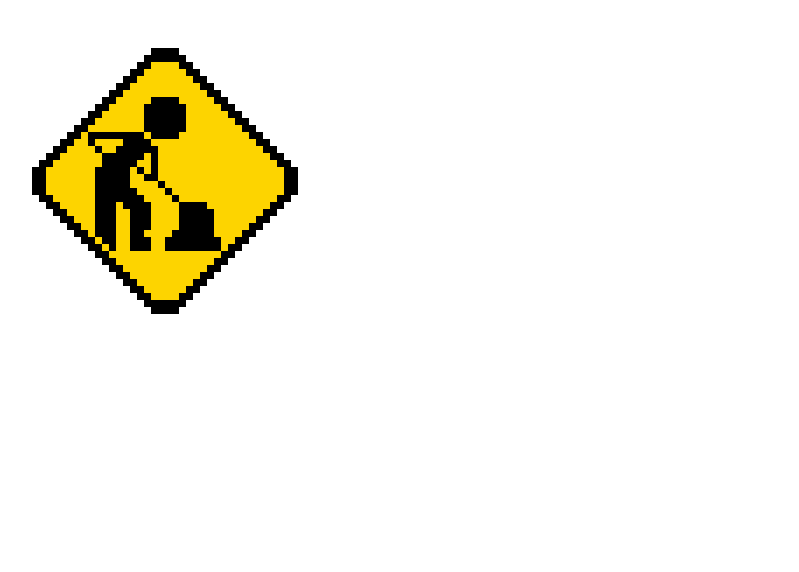
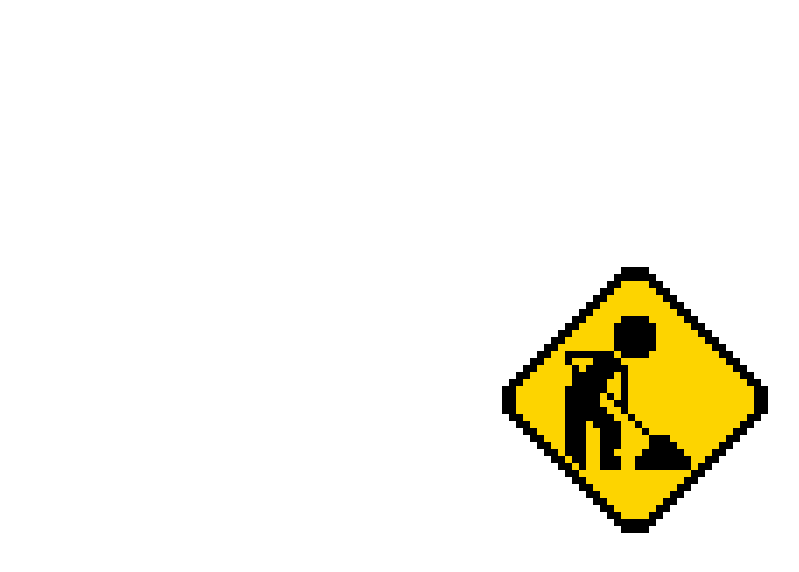
Before and after one commit to stephenlutz/construction, a plain HTML site: page index.html in a window 1280 px wide. Shown: the whole page, without its empty margins (16-815 px from the left). Drawn offline with nearby package versions, Linux system fonts and the light colour scheme.

Commit message:
Update style.css

```diff
--- a/style.css
+++ b/style.css
@@ -1,5 +1,12 @@
 body {
-  padding: 3em;
+  padding: 0;
+  margin: 0;
+  background-color: white;
+  height: 100vh;
+  width: 100vw;
+  display: flex;
+  justify-content: center;
+  align-items: center;
 }
 
 .construction:after {
@@ -15,11 +22,10 @@ body {
   z-index: -1;
 }
 .construction {
-  animation: work .375s steps(1, start) infinite;
+  animation: work 0.555s steps(1, start) infinite; /* slowed down animation - was 0.375s */
   font-size: 7px; /* pixel size */
   height: 1em;
   margin-bottom: 37em;
-  margin-left: 17em;
   position: relative;
   width: 1em;
 
@@ -38,360 +44,14 @@ body {
     2em   1em,
     3em   1em,
     4em   1em,
-    /* row 3 */
-    -2em  2em,
-    -1em  2em,
-    4em   2em,
-    5em   2em,
-    /* row 4 */
-    -3em  3em,
-    -2em  3em,
-    5em   3em,
-    6em   3em,
-    /* row 5 */
-    -4em  4em,
-    -3em  4em,
-    6em   4em,
-    7em   4em,
-    /* row 6 */
-    -5em  5em,
-    -4em  5em,
-    7em   5em,
-    8em   5em,
-    /* row 7 */
-    -6em  6em,
-    -5em  6em,
-    8em   6em,
-    9em   6em,
-    /* row 8 */
-    -7em  7em,
-    -6em  7em,
-    0     7em,
-    1em   7em,
-    2em   7em,
-    3em   7em,
-    9em   7em,
-    10em  7em,
-    /* row 9 */
-    -8em  8em,
-    -7em  8em,
-    -1em  8em,
-    0     8em,
-    1em   8em,
-    2em   8em,
-    3em   8em,
-    4em   8em,
-    10em  8em,
-    11em  8em,
-    /* row 10 */
-    -9em  9em,
-    -8em  9em,
-    -1em  9em,
-    0     9em,
-    1em   9em,
-    2em   9em,
-    3em   9em,
-    4em   9em,
-    11em  9em,
-    12em  9em,
-    /* row 11 */
-    -10em 10em,
-    -9em  10em,
-    -1em  10em,
-    0     10em,
-    1em   10em,
-    2em   10em,
-    3em   10em,
-    4em   10em,
-    12em  10em,
-    13em  10em,
-    /* row 12 */
-    -11em 11em,
-    -10em 11em,
-    -1em  11em,
-    0     11em,
-    1em   11em,
-    2em   11em,
-    3em   11em,
-    4em   11em,
-    13em  11em,
-    14em  11em,
-    /* row 13 */
-    -12em 12em,
-    -11em 12em,
-    -8em  12em,
-    -7em  12em,
-    -6em  12em,
-    -5em  12em,
-    -4em  12em,
-    -3em  12em,
-    -2em  12em,
-    0     12em,
-    1em   12em,
-    2em   12em,
-    3em   12em,
-    14em  12em,
-    15em  12em,
-    /* row 14 */
-    -13em 13em,
-    -12em 13em,
-    -8em  13em,
-    -4em  13em,
-    -3em  13em,
-    -2em  13em,
-    -1em  13em,
-    15em  13em,
-    16em  13em,
-    /* row 15 */
-    -14em 14em,
-    -13em 14em,
-    -7em  14em,
-    -5em  14em,
-    -4em  14em,
-    -3em  14em,
-    -2em  14em,
-    -1em  14em,
-    0     14em,
-    16em  14em,
-    17em  14em,
-    /* row 16 */
-    -15em 15em,
-    -14em 15em,
-    -7em  15em,
-    -6em  15em,
-    -5em  15em,
-    -4em  15em,
-    -3em  15em,
-    -2em  15em,
-    0     15em,
-    17em  15em,
-    18em  15em,
-    /* row 17 */
-    -16em 16em,
-    -15em 16em,
-    -7em  16em,
-    -6em  16em,
-    -5em  16em,
-    -4em  16em,
-    -3em  16em,
-    0     16em,
-    18em  16em,
-    19em  16em,
-    /* row 18 */
-    -17em 17em,
-    -16em 17em,
-    -8em  17em,
-    -7em  17em,
-    -6em  17em,
-    -5em  17em,
-    -4em  17em,
-    -3em  17em,
-    0     17em,
-    19em  17em,
-    20em  17em,
-    /* row 19 */
-    -17em 18em,
-    -16em 18em,
-    -8em  18em,
-    -7em  18em,
-    -6em  18em,
-    -5em  18em,
-    -4em  18em,
-    -2em  18em,
-    0     18em,
-    19em  18em,
-    20em  18em,
-    /* row 20 */
-    -17em 19em,
-    -16em 19em,
-    -8em  19em,
-    -7em  19em,
-    -6em  19em,
-    -5em  19em,
-    -4em  19em,
-    -1em  19em,
-    0     19em,
-    19em  19em,
-    20em  19em,
-    /* row 21 */
-    -17em 20em,
-    -16em 20em,
-    -8em  20em,
-    -7em  20em,
-    -6em  20em,
-    -5em  20em,
-    -4em  20em,
-    -3em  20em,
-    0     20em,
-    19em  20em,
-    20em  20em,
-    /* row 22 */
-    -16em 21em,
-    -15em 21em,
-    -8em  21em,
-    -7em  21em,
-    -6em  21em,
-    -5em  21em,
-    -4em  21em,
-    -3em  21em,
-    -2em  21em,
-    1em   21em,
-    18em  21em,
-    19em  21em,
-    /* row 23 */
-    -15em 22em,
-    -14em 22em,
-    -8em  22em,
-    -7em  22em,
-    -6em  22em,
-    -4em  22em,
-    -3em  22em,
-    -2em  22em,
-    -1em  22em,
-    2em   22em,
-    17em  22em,
-    18em  22em,
-    /* row 24 */
-    -14em 23em,
-    -13em 23em,
-    -8em  23em,
-    -7em  23em,
-    -6em  23em,
-    -3em  23em,
-    -2em  23em,
-    -1em  23em,
-    3em   23em,
-    16em  23em,
-    17em  23em,
-    /* row 25 */
-    -13em 24em,
-    -12em 24em,
-    -8em  24em,
-    -7em  24em,
-    -6em  24em,
-    -3em  24em,
-    -2em  24em,
-    -1em  24em,
-    4em   24em,
-    5em   24em,
-    6em   24em,
-    15em  24em,
-    16em  24em,
-    /* row 26 */
-    -12em 25em,
-    -11em 25em,
-    -8em  25em,
-    -7em  25em,
-    -6em  25em,
-    -3em  25em,
-    -2em  25em,
-    -1em  25em,
-    4em   25em,
-    5em   25em,
-    6em   25em,
-    7em   25em,
-    14em  25em,
-    15em  25em,
-    /* row 27 */
-    -11em 26em,
-    -10em 26em,
-    -8em  26em,
-    -7em  26em,
-    -6em  26em,
-    -3em  26em,
-    -2em  26em,
-    3em   26em,
-    4em   26em,
-    5em   26em,
-    6em   26em,
-    7em   26em,
-    8em   26em,
-    13em  26em,
-    14em  26em,
-    /* row 28 */
-    -10em 27em,
-    -9em  27em,
-    -7em  27em,
-    -6em  27em,
-    -3em  27em,
-    -2em  27em,
-    -1em  27em,
-    2em   27em,
-    3em   27em,
-    4em   27em,
-    5em   27em,
-    6em   27em,
-    7em   27em,
-    8em   27em,
-    9em   27em,
-    12em  27em,
-    13em  27em,
-    /* row 29 */
-    -9em  28em,
-    -8em  28em,
-    -6em  28em,
-    -3em  28em,
-    -2em  28em,
-    -1em  28em,
-    2em   28em,
-    3em   28em,
-    4em   28em,
-    5em   28em,
-    6em   28em,
-    7em   28em,
-    8em   28em,
-    9em   28em,
-    11em  28em,
-    12em  28em,
-    /* row 30 */
-    -8em  29em,
-    -7em  29em,
-    10em  29em,
-    11em  29em,
-    /* row 31 */
-    -7em  30em,
-    -6em  30em,
-    9em   30em,
-    10em  30em,
-    /* row 32 */
-    -6em  31em,
-    -5em  31em,
-    8em   31em,
-    9em   31em,
-    /* row 33 */
-    -5em  32em,
-    -4em  32em,
-    7em   32em,
-    8em   32em,
-    /* row 34 */
-    -4em  33em,
-    -3em  33em,
-    6em   33em,
-    7em   33em,
-    /* row 35 */
-    -3em  34em,
-    -2em  34em,
-    5em   34em,
-    6em   34em,
-    /* row 36 */
-    -2em  35em,
-    -1em  35em,
-    4em   35em,
-    5em   35em,
-    /* row 37 */
-    -1em  36em,
-    0     36em,
-    1em   36em,
-    2em   36em,
-    3em   36em,
-    4em   36em,
+    /* Remaining box-shadow code stays the same */
+    /* ... */
     /* row 38 */
     0     37em,
     1em   37em,
     2em   37em,
     3em   37em;
 }
-
 /* Animation */
 
 @keyframes work {
```
